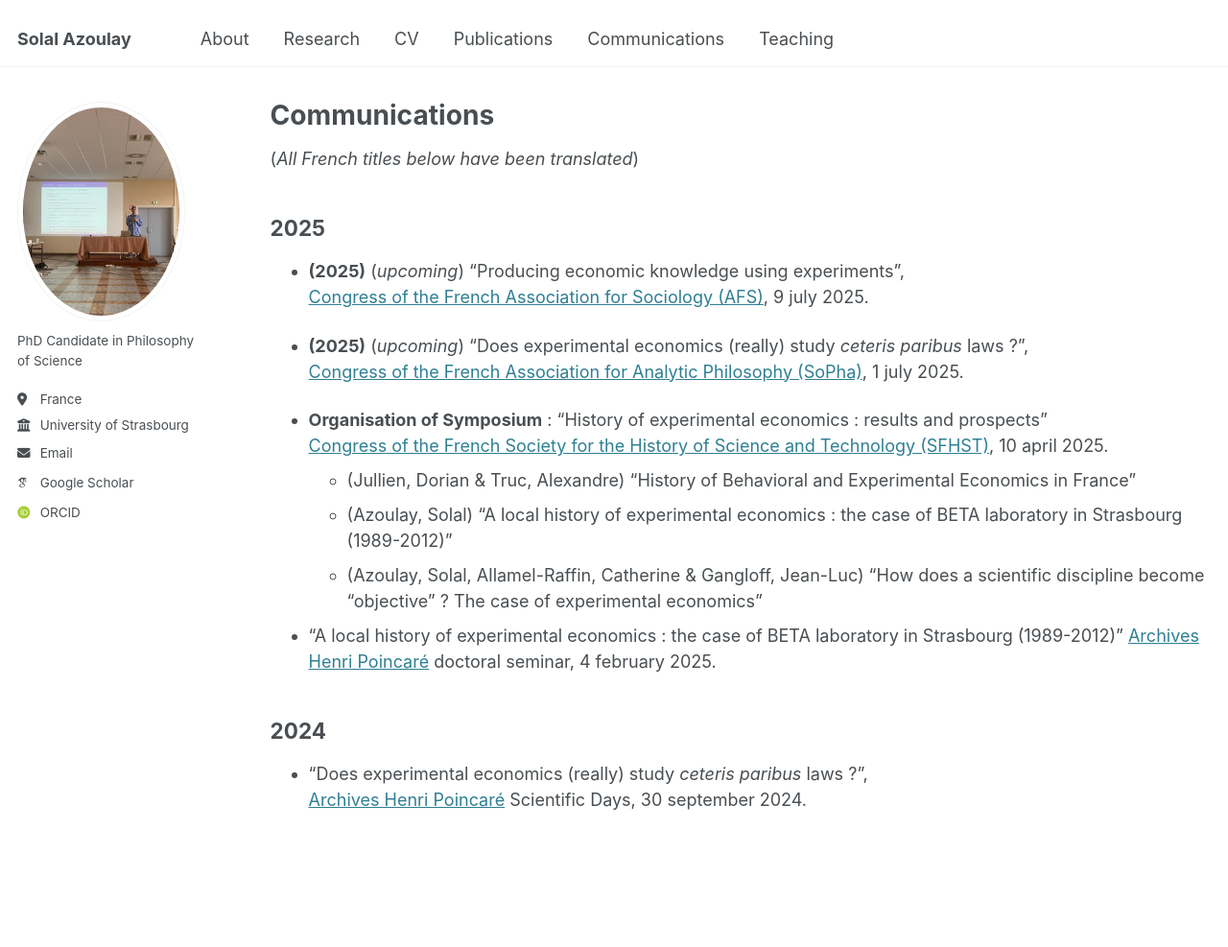
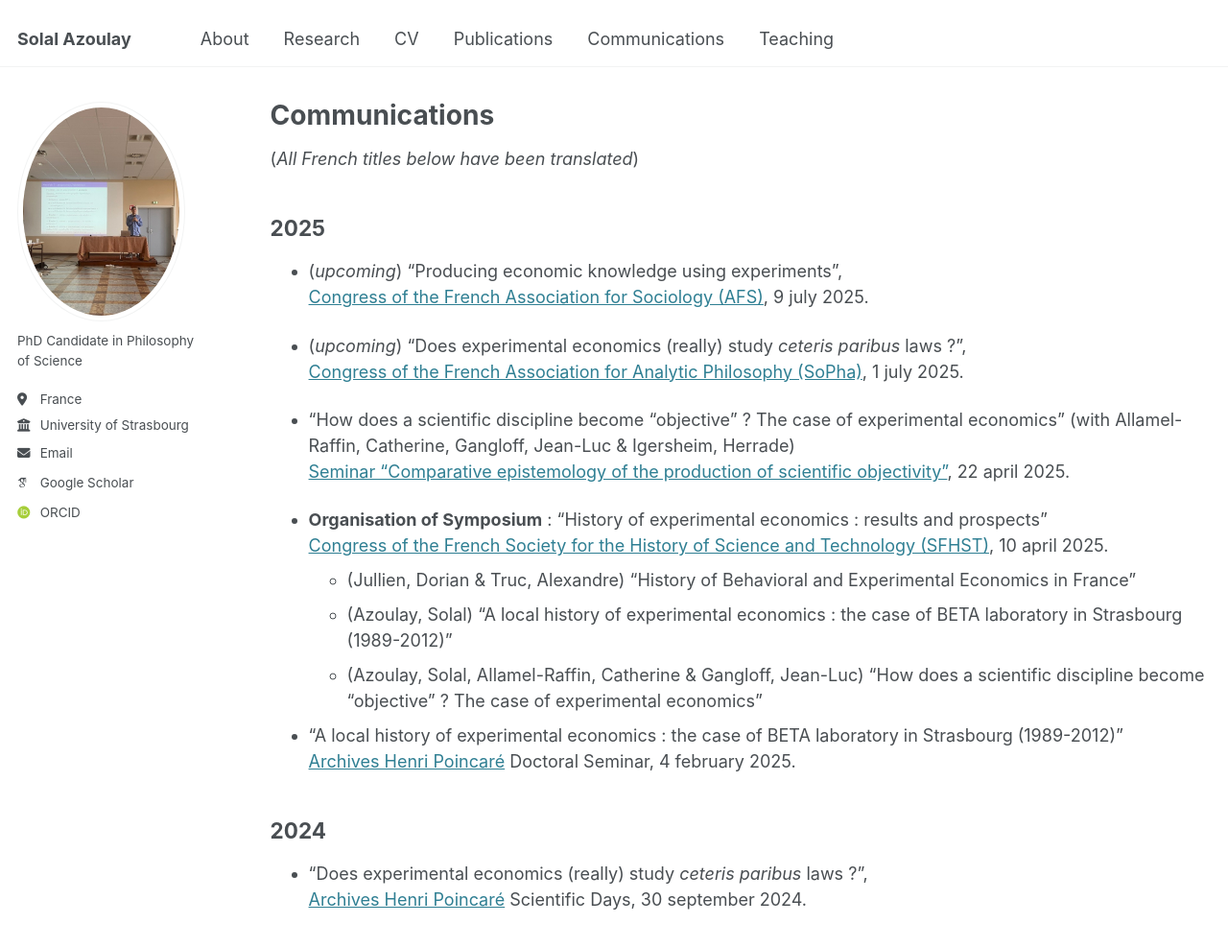
Before and after one commit to solal-azoulay/solal-azoulay.github.io, a Jekyll site: the page built from _pages/Communications.md, in a window 1280 px wide and 1257 px high. Shown: the top 987 px of the window at 96% size. Built offline with Jekyll 4.4.1, drawn with Linux system fonts in a browser that asks for light colours; some web fonts are replaced.

Commit message:
Update Communications.md

```diff
--- a/_pages/Communications.md
+++ b/_pages/Communications.md
@@ -9,11 +9,14 @@ author_profile: true
 
 2025
 ------------
-- **(2025)** (*upcoming*) "Producing economic knowledge using experiments",
+- (*upcoming*) "Producing economic knowledge using experiments",
 [Congress of the French Association for Sociology (AFS)](https://afs-socio.fr/congres/toulouse2025/), 9 july 2025.
 
-- **(2025)** (*upcoming*) "Does experimental economics (really) study *ceteris paribus* laws ?",
+- (*upcoming*) "Does experimental economics (really) study *ceteris paribus* laws ?",
 [Congress of the French Association for Analytic Philosophy (SoPha)](https://sopha2025.sciencesconf.org/), 1 july 2025.
+
+- "How does a scientific discipline become "objective" ? The case of experimental economics" (with Allamel-Raffin, Catherine, Gangloff, Jean-Luc & Igersheim, Herrade)
+  [Seminar “Comparative epistemology of the production of scientific objectivity”](https://www.misha.fr/recherche/programmes-scientifiques-misha/programme-de-recherche-2024-2025/epistemologie-comparee-des-formes-de-production-de-lobjectivite-scientifique), 22 april 2025.
 
 - **Organisation of Symposium** : "History of experimental economics : results and prospects"
   [Congress of the French Society for the History of Science and Technology (SFHST)](https://sfhstnancy2025.sciencesconf.org/), 10 april 2025.
@@ -22,7 +25,7 @@ author_profile: true
    - (Azoulay, Solal, Allamel-Raffin, Catherine & Gangloff, Jean-Luc) "How does a scientific discipline become "objective" ? The case of experimental economics"
 
 - "A local history of experimental economics : the case of BETA laboratory in Strasbourg (1989-2012)"
-[Archives Henri Poincaré](https://poincare.univ-lorraine.fr) doctoral seminar, 4 february 2025.
+[Archives Henri Poincaré](https://poincare.univ-lorraine.fr) Doctoral Seminar, 4 february 2025.
 
 2024
 ------------
```
